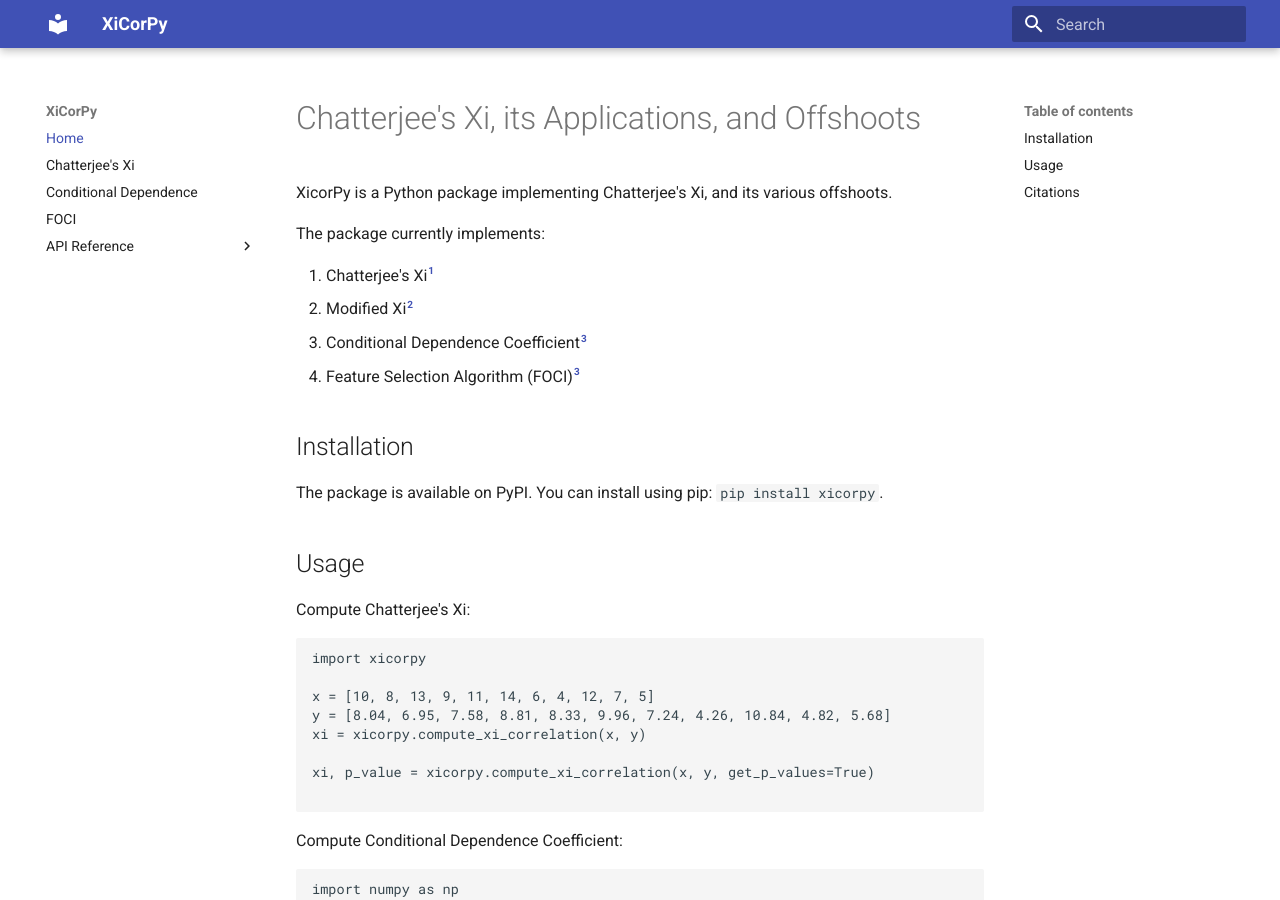
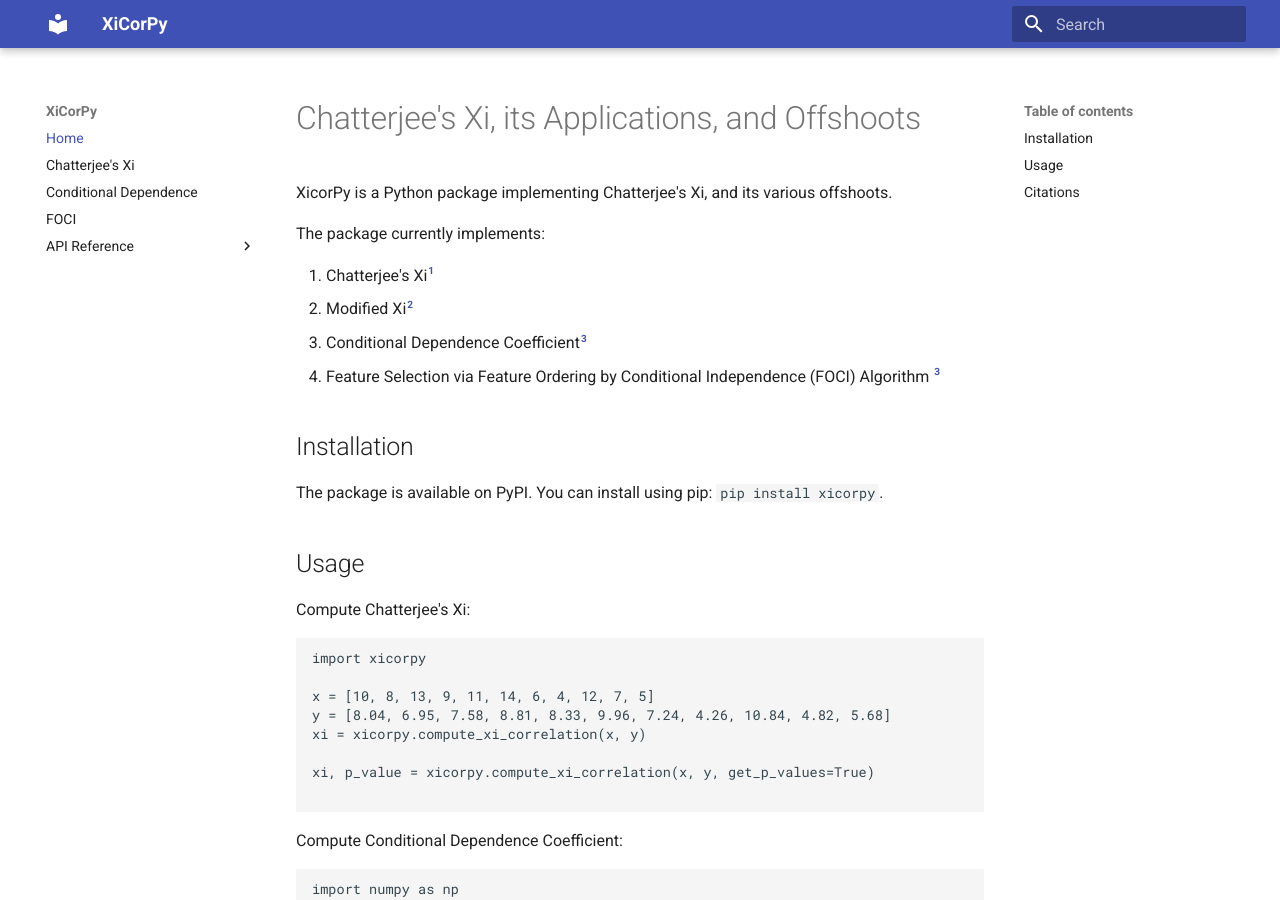
Before and after one commit to swarnakumar/xicorpy, an MkDocs documentation site: the page built from docs/index.md, in a window 1280 px wide and 900 px high. Built offline with MkDocs 1.6.1 and Material for MkDocs 9.7.7, drawn with Linux system fonts in a browser that asks for light colours.

Commit message:
Update index.md
To correct FOCI

```diff
--- a/docs/index.md
+++ b/docs/index.md
@@ -7,7 +7,7 @@
 1. Chatterjee's Xi[^1]
 2. Modified Xi[^2]
 3. Conditional Dependence Coefficient[^3]
-4. Feature Selection Algorithm (FOCI)[^3]
+4. Feature Selection via Feature Ordering by Conditional Independence (FOCI) Algorithm [^3]
 
 
 
```
